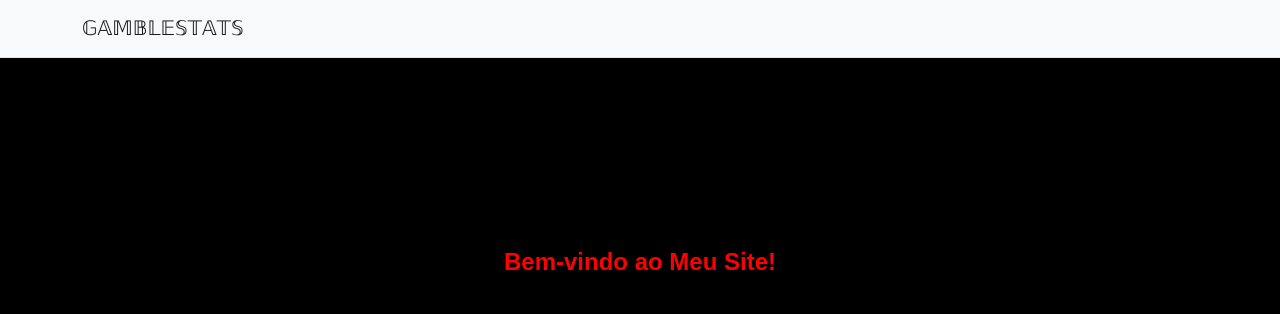
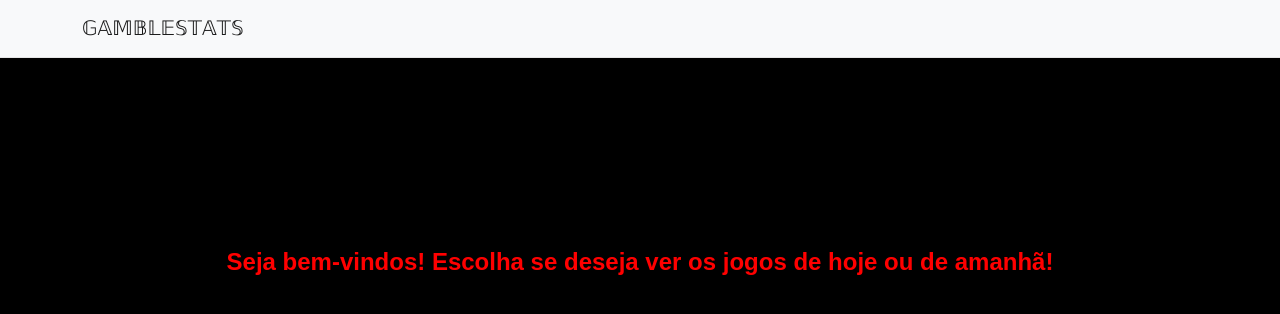
Before and after one commit to Guincky/gamblestats, a React (Create React App) app: page / in a window 1280 px wide. Shown: the top 314 px of the page. Built offline with nearby package versions, Linux system fonts and the light colour scheme.

Commit message:
Update Entrada.js

```diff
--- a/src/views/Entrada.js
+++ b/src/views/Entrada.js
@@ -5,7 +5,7 @@ const Entrada = () => {
 
   return (
     <div className="container">
-      <h1 className="titulo-bem-vindo">Bem-vindo ao Meu Site!</h1>
+      <h1 className="titulo-bem-vindo">Seja bem-vindos! Escolha se deseja ver os jogos de hoje ou de amanhã!</h1>
       {/* Outros componentes e conteúdo podem vir aqui */}
     </div>
   );
```
